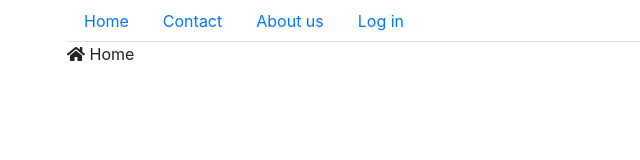
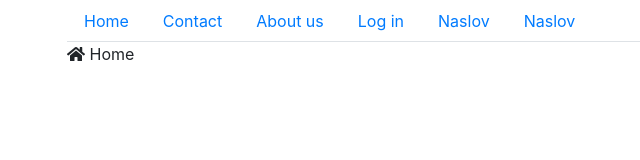
Before and after one commit to aleksandar83p/Front_End_Aplikacija2020, a React (Create React App) app: page / in a window 1280 px wide. Shown: the top 160 px of the page, without its empty margins (18-658 px from the left). Built offline with nearby package versions, Linux system fonts and the light colour scheme.

Commit message:
Add state to the main component

```diff
--- a/src/components/MainMenu/MainMenu.tsx
+++ b/src/components/MainMenu/MainMenu.tsx
@@ -15,12 +15,39 @@ interface MainMenuProperties{
     items: MainMenuItem[];
 }
 
+interface MainMenuState{
+    items: MainMenuItem[];
+}
+
 export class MainMenu extends React.Component<MainMenuProperties>{
+    state: MainMenuState;
+
+    constructor(props: Readonly<MainMenuProperties>){
+        super(props);
+
+        this.state = {
+            items: props.items,
+        };
+
+        setInterval( () => {
+            const novaLista = [...this.state.items];
+            novaLista.push(new MainMenuItem("Naslov", "/link"));
+            this.setItems(novaLista);
+        }, 2000);
+    }
+
+    setItems( itemsArg: MainMenuItem[]){
+        this.setState({
+            items: itemsArg
+        });
+
+    }
+
     render(){
         return (
             <Container>
                 <Nav variant="tabs">
-                    { this.props.items.map(this.makeNavLink) }
+                    { this.state.items.map(this.makeNavLink) }
                 </Nav>
             </Container>
         );
```
Also changed, not shown: 2 other files (tests, documents, lock files or other folders).
